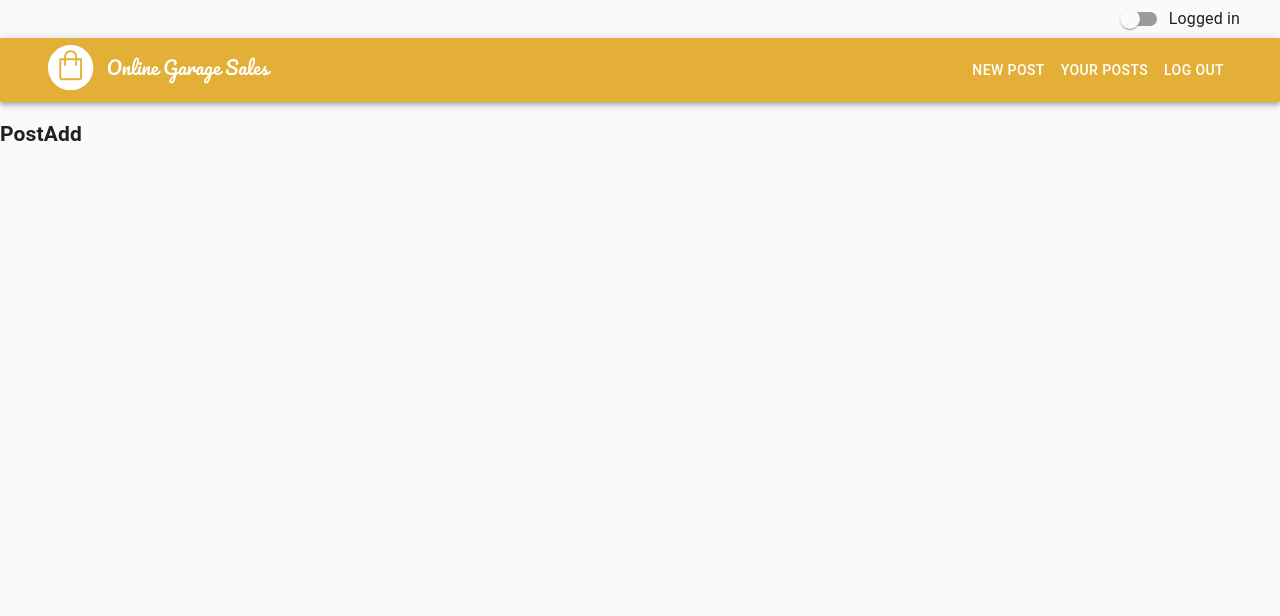
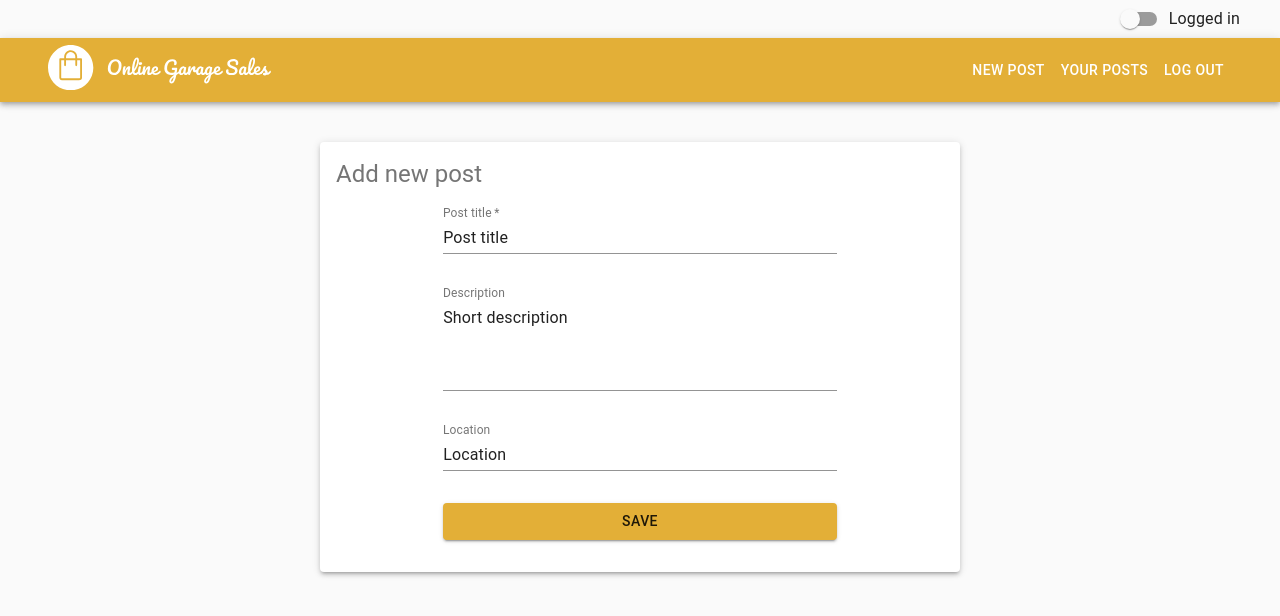
Before and after one commit to maariaantonina/bulletin-board, a React (Create React App) app: page /post/add in a window 1280 px wide. Shown: the top 616 px of the page. Built offline with nearby package versions, Linux system fonts and the light colour scheme.

Commit message:
add post component

```diff
--- a/src/components/layout/MainLayout/MainLayout.js
+++ b/src/components/layout/MainLayout/MainLayout.js
@@ -6,7 +6,7 @@ import clsx from 'clsx';
 // import { connect } from 'react-redux';
 // import { reduxSelector, reduxActionCreator } from '../../../redux/exampleRedux.js';
 
-import styles from './MainLayout.module.scss';
+//import styles from './MainLayout.module.scss';
 
 import { Header } from '../Header/Header';
 
--- a/src/components/views/PostAdd/PostAdd.js
+++ b/src/components/views/PostAdd/PostAdd.js
@@ -1,37 +1,111 @@
 import React from 'react';
 import PropTypes from 'prop-types';
+import { Link } from 'react-router-dom';
 
 import clsx from 'clsx';
 
-// import { connect } from 'react-redux';
-// import { reduxSelector, reduxActionCreator } from '../../../redux/exampleRedux.js';
+import { connect } from 'react-redux';
+import { isLogged } from '../../../redux/userRedux.js';
 
-import styles from './PostAdd.module.scss';
+//import styles from './PostAdd.module.scss';
 
-const Component = ({className, children}) => (
-  <div className={clsx(className, styles.root)}>
-    <h2>PostAdd</h2>
-    {children}
-  </div>
-);
+import { NotFound } from '../NotFound/NotFound';
+
+import { makeStyles } from '@material-ui/core/styles';
+import TextField from '@material-ui/core/TextField';
+import Paper from '@material-ui/core/Paper';
+import Typography from '@material-ui/core/Typography';
+import Button from '@material-ui/core/Button';
+
+const useStyles = makeStyles((theme) => ({
+  root: {
+    display: 'flex',
+    flexWrap: 'wrap',
+    justifyContent: 'center',
+    '& > *': {
+      margin: theme.spacing(5),
+      width: '50%',
+      padding: theme.spacing(2),
+    },
+  },
+  form: {
+    display: 'flex',
+    justifyContent: 'center',
+    flexDirection: 'column',
+    width: '70%',
+    margin: 'auto',
+    '& > *': {
+      margin: theme.spacing(2),
+    },
+  },
+}));
+
+const Component = ({ className, logged }) => {
+  const classes = useStyles();
+  return (
+    <div className={clsx(className, classes.root)}>
+      {logged ? (
+        <Paper elevation={3}>
+          <Typography variant="h5" color="textSecondary" component="h2">
+            Add new post
+          </Typography>
+          <form noValidate autoComplete="off">
+            <div className={classes.form}>
+              <TextField
+                required
+                id="post-title"
+                label="Post title"
+                defaultValue="Post title"
+              />
+              <TextField
+                id="post-description"
+                label="Description"
+                multiline
+                rows="4"
+                defaultValue="Short description"
+              />
+              <TextField
+                id="location"
+                label="Location"
+                defaultValue="Location"
+              />
+              <Button
+                size="medium"
+                color="primary"
+                variant="contained"
+                component={Link}
+                to={`/`}
+              >
+                Save
+              </Button>
+            </div>
+          </form>
+        </Paper>
+      ) : (
+        <NotFound></NotFound>
+      )}
+    </div>
+  );
+};
 
 Component.propTypes = {
   children: PropTypes.node,
   className: PropTypes.string,
+  logged: PropTypes.bool,
 };
 
-// const mapStateToProps = state => ({
-//   someProp: reduxSelector(state),
-// });
+const mapStateToProps = (state) => ({
+  logged: isLogged(state),
+});
 
 // const mapDispatchToProps = dispatch => ({
 //   someAction: arg => dispatch(reduxActionCreator(arg)),
 // });
 
-// const Container = connect(mapStateToProps, mapDispatchToProps)(Component);
+const Container = connect(mapStateToProps)(Component);
 
 export {
-  Component as PostAdd,
-  // Container as PostAdd,
+  //Component as PostAdd,
+  Container as PostAdd,
   Component as PostAddComponent,
 };
```
